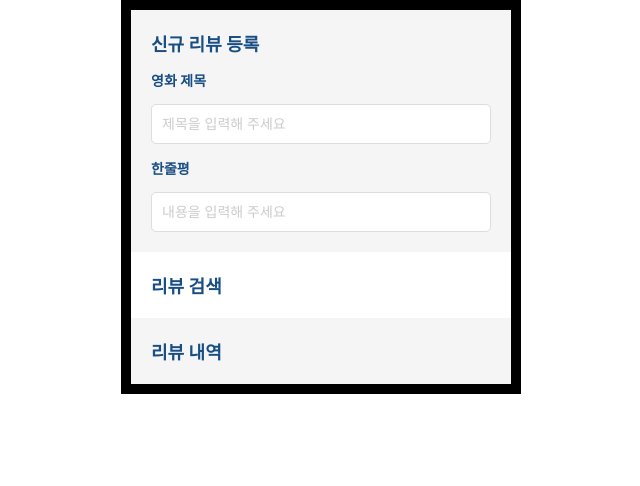
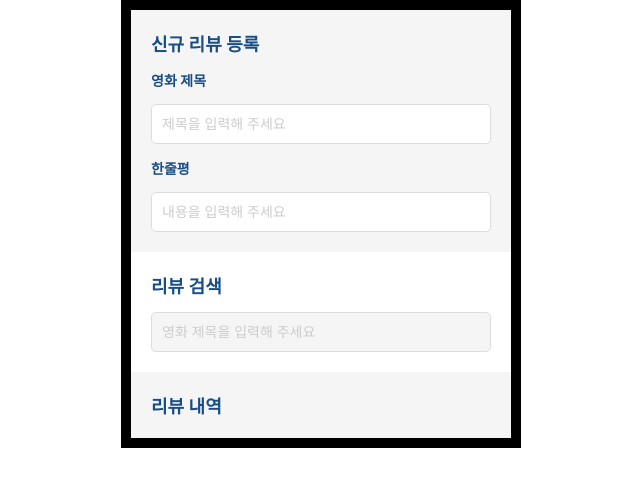
Before and after one commit to devejlee/movie-reviews, a React (Vite) app: page / in a window 1280 px wide. Shown: the top 486 px of the page, without its empty margins (319-959 px from the left). Built offline with nearby package versions, Linux system fonts and the light colour scheme.

Commit message:
add TextInput to ReviewSearchWrap

```diff
--- a/src/components/ReviewSearchWrap.tsx
+++ b/src/components/ReviewSearchWrap.tsx
@@ -1,7 +1,10 @@
+import { TextInput } from './TextInput'
+
 const ReviewSearchWrap = () => {
   return (
     <div className='wrap reviewSearchWrap'>
       <h2>리뷰 검색</h2>
+      <TextInput placeholderText='영화 제목을 입력해 주세요' />
     </div>
   )
 }
--- a/src/index.scss
+++ b/src/index.scss
@@ -46,6 +46,16 @@ input {
   background: #f5f5f5;
 }
 
+// 리뷰 검색
+.reviewSearchWrap {
+  h2 {
+    margin-bottom: 14px;
+  }
+  input {
+    background: #f5f5f5;
+  }
+}
+
 // 리뷰 내역
 .reviewCardsWrap {
   background: #f5f5f5;
```
